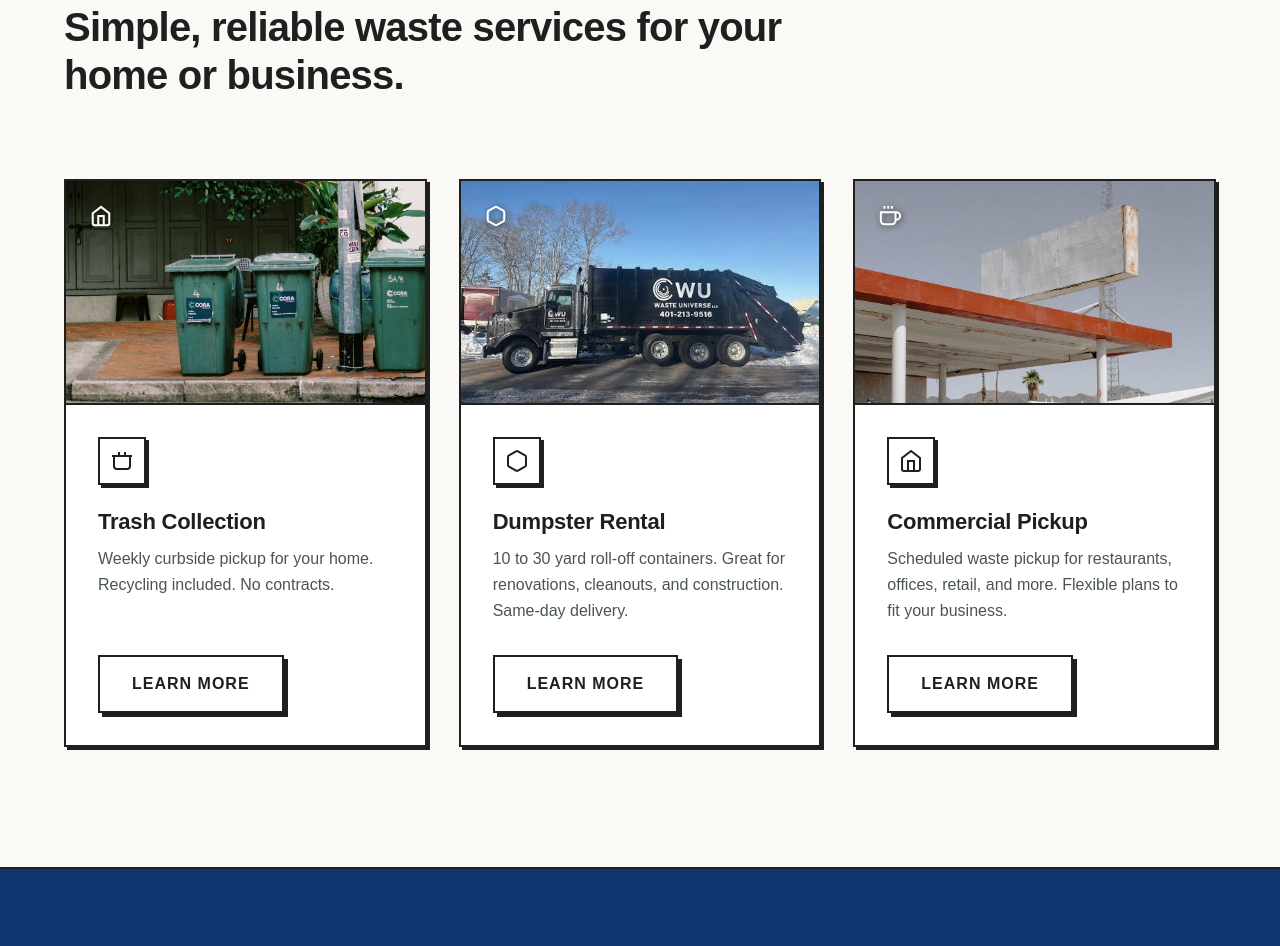
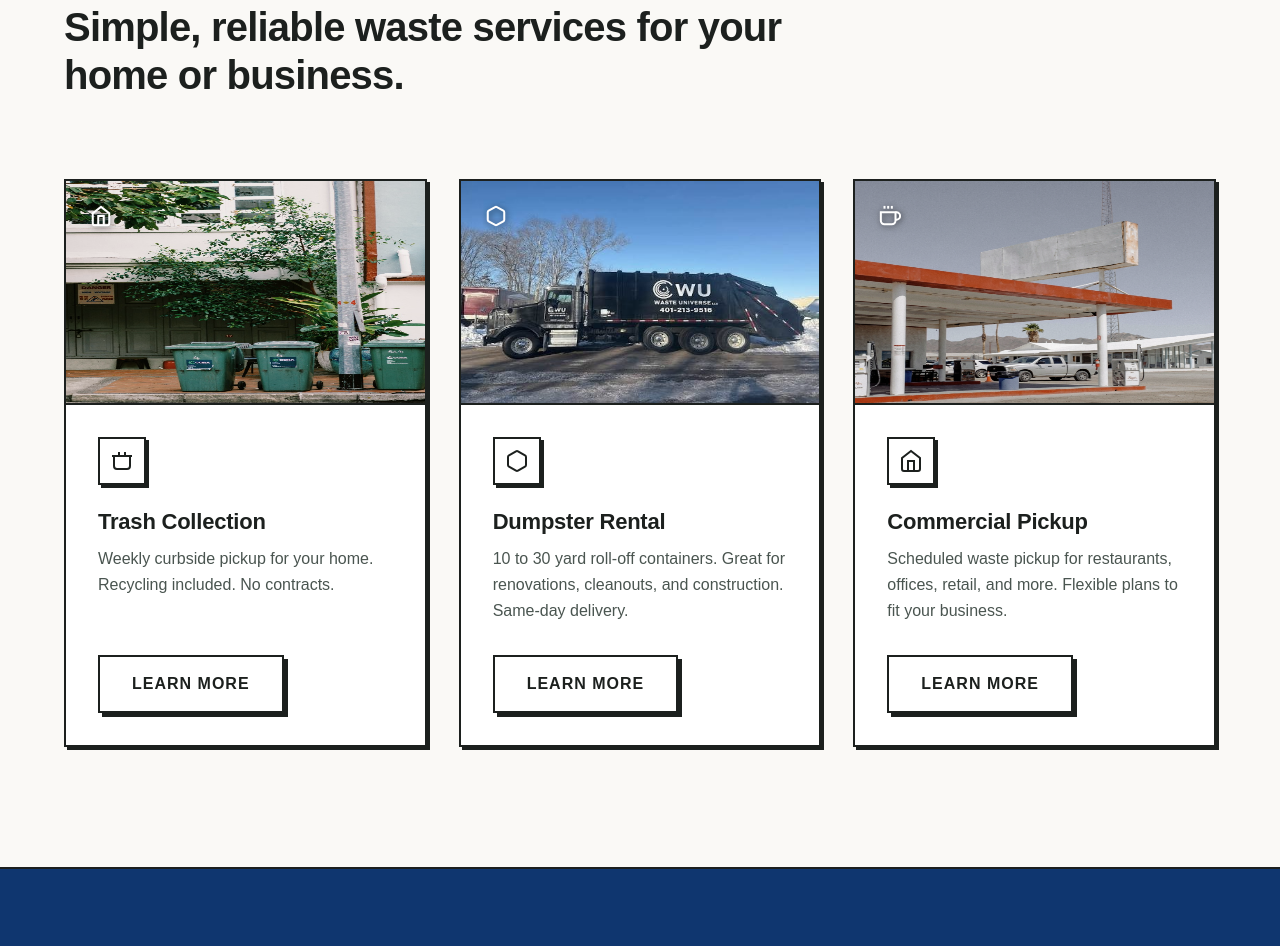
Before and after one commit to hvndal/wasteu, a plain HTML site: page index.html in a window 1280 px wide. Shown: the part 917-1863 px from the top of the page. Drawn offline with Linux system fonts and the light colour scheme; a web font is replaced by a local one.

Commit message:
Change image fit to fill to avoid cropping

```diff
--- a/assets/css/style.css
+++ b/assets/css/style.css
@@ -467,7 +467,7 @@ img, video {
 .service-img-wrapper img {
     width: 100%;
     height: 100%;
-    object-fit: cover;
+    object-fit: fill;
     filter: grayscale(20%);
     transition: filter 0.3s;
 }
--- a/index.html
+++ b/index.html
@@ -77,7 +77,7 @@
             <div class="services-grid">
                 <div class="service-card">
                     <div class="service-img-wrapper">
-                        <img data-src="assets/images/trash_collection.jpg" alt="Trash Collection — residential curbside pickup" class="lazy" style="object-position: center bottom;">
+                        <img data-src="assets/images/trash_collection.jpg" alt="Trash Collection — residential curbside pickup" class="lazy">
                         <div class="card-badge">
                             <svg width="22" height="22" viewBox="0 0 24 24" fill="none" stroke="currentColor" stroke-width="2.2"><path d="M3 9l9-7 9 7v11a2 2 0 0 1-2 2H5a2 2 0 0 1-2-2z"/><polyline points="9 22 9 12 15 12 15 22"/></svg>
                         </div>
@@ -111,7 +111,7 @@
 
                 <div class="service-card">
                     <div class="service-img-wrapper">
-                        <img data-src="assets/images/commercial_pickup.jpg" alt="Commercial Pickup — Blank sign" class="lazy" style="object-position: center 30%;">
+                        <img data-src="assets/images/commercial_pickup.jpg" alt="Commercial Pickup — Blank sign" class="lazy">
                         <!-- Restaurant / cafe icon badge -->
                         <div class="card-badge">
                             <svg width="22" height="22" viewBox="0 0 24 24" fill="none" stroke="currentColor" stroke-width="2.2"><path d="M18 8h1a4 4 0 0 1 0 8h-1"/><path d="M2 8h16v9a4 4 0 0 1-4 4H6a4 4 0 0 1-4-4V8z"/><line x1="6" y1="1" x2="6" y2="4"/><line x1="10" y1="1" x2="10" y2="4"/><line x1="14" y1="1" x2="14" y2="4"/></svg>
```
